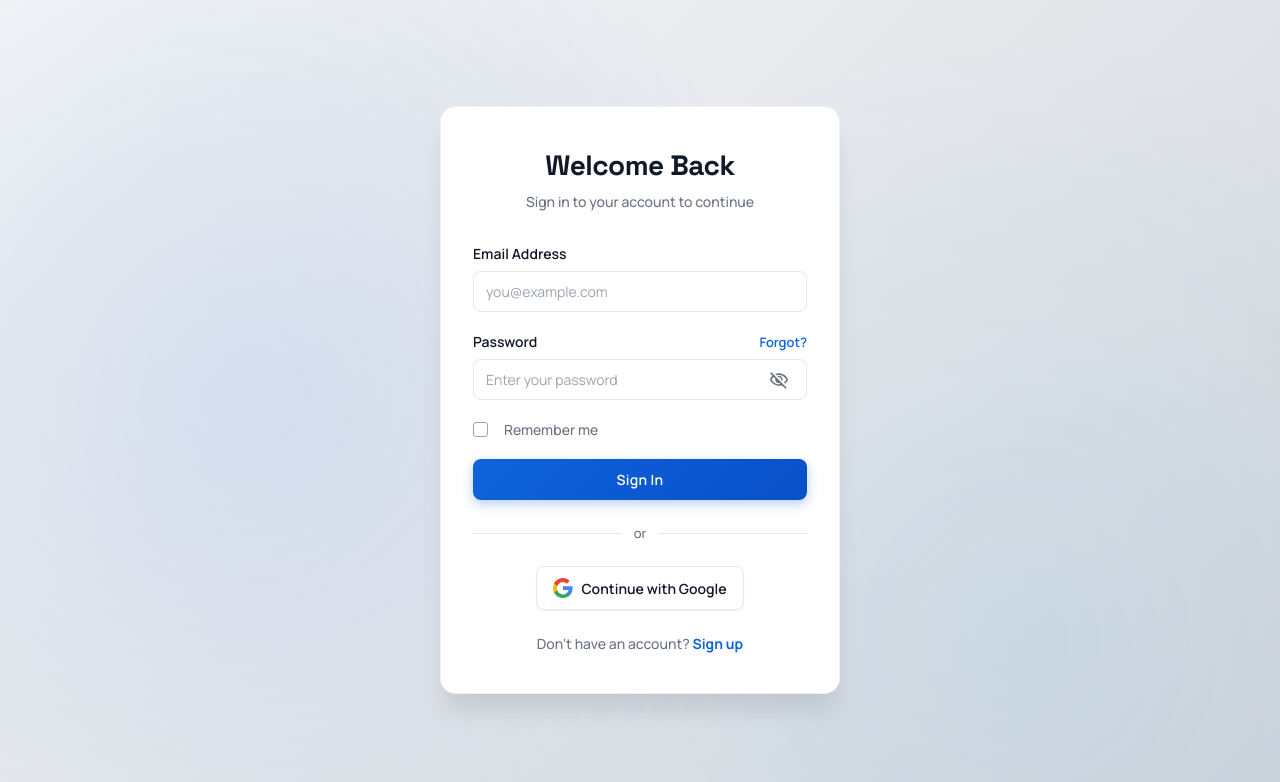
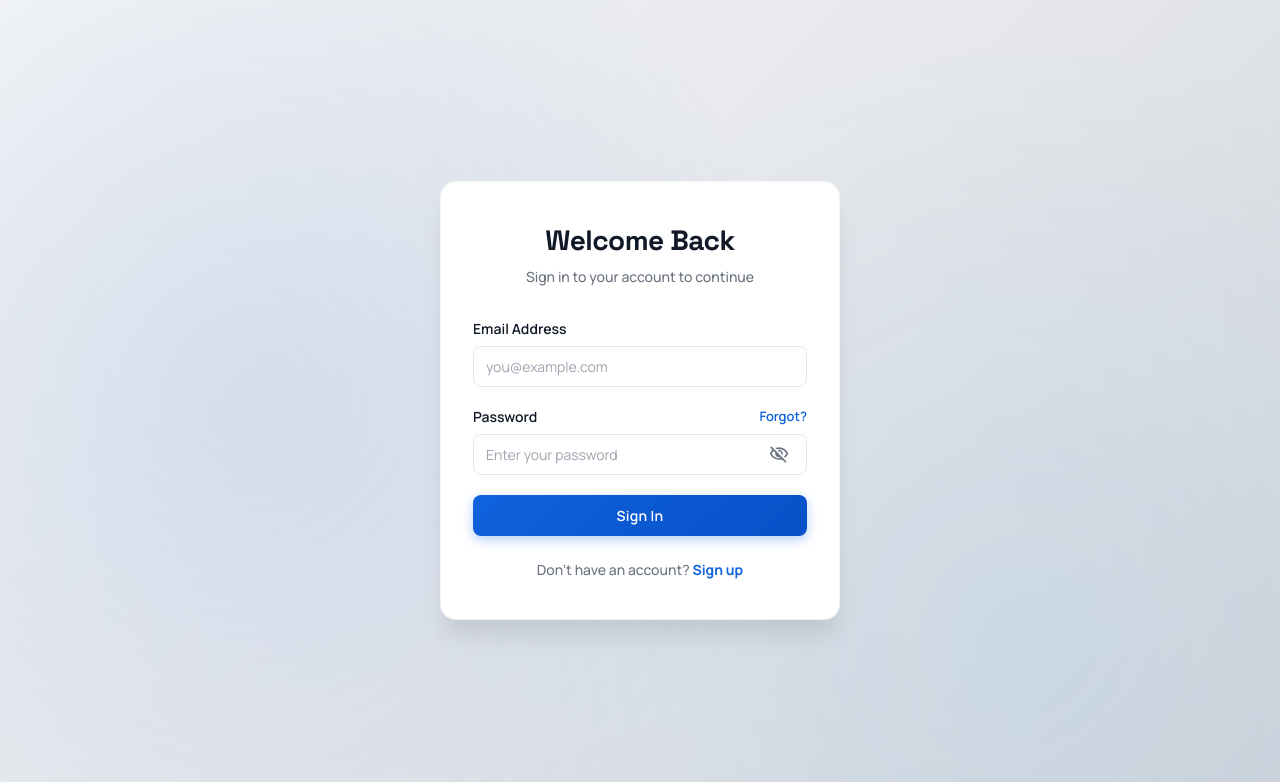
Before and after one commit to hitheshn208/shortify, a Node server app: page /auth/login in a window 1280 px wide. Shown: the top 782 px of the page. Run offline with Node 20, Linux system fonts and the light colour scheme.

Commit message:
chore: Comment out unused checkbox and divider elements in login template

```diff
--- a/views/login.ejs
+++ b/views/login.ejs
@@ -43,7 +43,7 @@
                         </div>
                     </div>
 
-                    <div class="form-group checkbox-group">
+                    <!-- <div class="form-group checkbox-group">
                         <div class="checkbox-wrapper-46">
                             <input type="checkbox" id="cbx-46" class="inp-cbx" name="remember"/>
                             <label for="cbx-46" class="cbx"><span>
@@ -52,12 +52,12 @@
                                 </svg>
                             </span><span>Remember me</span></label>
                         </div>
-                    </div>
+                    </div> -->
 
                     <button type="submit" class="auth-button primary-button">Sign In</button>
                 </form>
 
-                <div class="divider">
+                <!-- <div class="divider">
                     <span>or</span>
                 </div>
 
@@ -69,7 +69,7 @@
                         <path d="M10 3.88c1.88 0 3.13.98 3.84 1.8l2.85-2.76C14.96 1.33 12.7 0 10 0 6.17 0 2.72 2.25 1.07 5.51l3.24 2.52c.8-2.41 3-4.15 5.69-4.15z" fill="#EA4335"/>
                     </svg>
                     Continue with Google
-                </button>
+                </button> -->
 
                 <p class="auth-footer">Don't have an account? <span id="switchAuth" class="switch-link">Sign up</span></p>
             </div>
```
